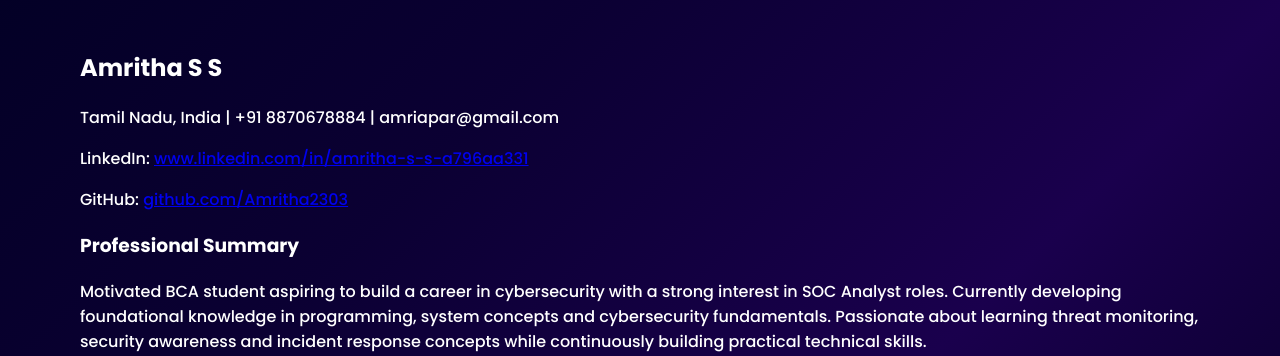
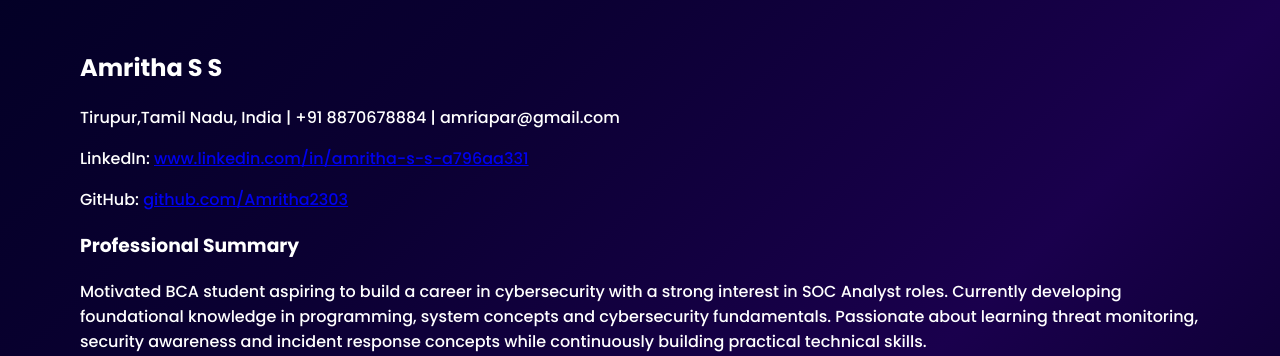
Before and after one commit to Amritha2303/qnova-portfolio, a Flask app: page / in a window 1280 px wide. Shown: the part 3299-3655 px from the top of the page. Run offline with Flask 3, Linux system fonts and the light colour scheme.

Commit message:
Final changes b4 launch

```diff
--- a/templates/index.html
+++ b/templates/index.html
@@ -154,7 +154,7 @@ artisans with modern audiences and online marketplaces.
 <h2>Amritha S S</h2>
 
 <p>
-Tamil Nadu, India | +91 8870678884 | amriapar@gmail.com
+Tirupur,Tamil Nadu, India | +91 8870678884 | amriapar@gmail.com
 </p>
 
 <p>
@@ -283,10 +283,9 @@ Cybersecurity • SOC Operations • Technology Exploration • Continuous Learn
 <h2>Pavishri E</h2>
 
 <p>
-Email: pavishrisigning@mail.com <br>
+Coimbatore,Tamil Nadu, India | +91 9345797922 | pavishrisigning@mail.com <br>
 LinkedIn: <a href="https://www.linkedin.com/in/pavishri">www.linkedin.com/in/pavishri</a> <br>
 GitHub: <a href="https://github.com/Pavishri05">github.com/Pavishri05</a> <br>
-Contact: +91 9345797922
 </p>
 
 <h3>About Me</h3>
@@ -403,9 +402,8 @@ recommendations.
 <h2>Rakchitha S</h2>
 
 <p>
-6385765558 <br>
-rakchitha.vrs@gmail.com <br>
-Salem, Tamil Nadu, India <br>
+Salem, Tamil Nadu, India | +91 6385765558 | rakchitha.vrs@gmail.com <br>
+LinkedIn: <a href="https://www.linkedin.com/in/rakchitha-s-01a2183b7">linkedin.com/in/rakchitha-s-01a2183b7</a><br>
 GitHub: <a href="https://github.com/rakchitha-vrs">rakchitha-vrs</a>
 </p>
 
@@ -477,7 +475,8 @@ Percentage: 87%
 <h2>Shamitha K</h2>
 
 <p>
-8220008395 | shamitha1609@gmail.com
+Tirunelveli,Tamil Nadu,India | +91 8220008395 | shamitha1609@gmail.com <br>
+
 </p>
 
 <h3>Objective</h3>
```
